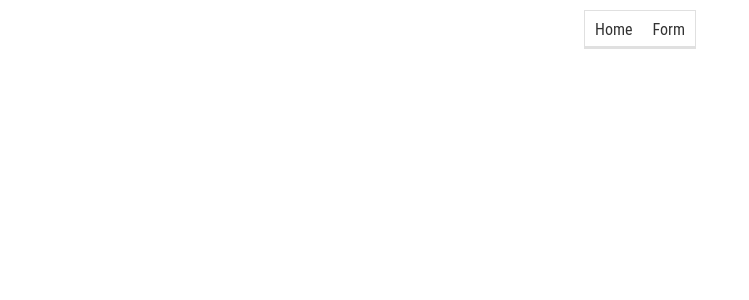
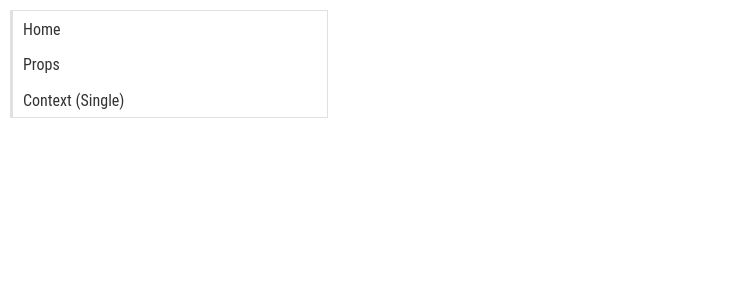
Before and after one commit to qroll/reaction, a React (Create React App) app: page / in a window 1280 px wide. Shown: the top 300 px of the page, without its empty margins (0-749 px from the left). Built offline with nearby package versions, Linux system fonts and the light colour scheme.

Commit message:
Tweak layout

```diff
--- a/src/components/Layout/NavBar.js
+++ b/src/components/Layout/NavBar.js
@@ -7,7 +7,8 @@ class NavBar extends React.Component {
     return (
       <StyledNavBar>
         <StyledLink to="/">Home</StyledLink>
-        <StyledLink to="/form">Form</StyledLink>
+        <StyledLink to="/order">Props</StyledLink>
+        <StyledLink to="/booking">Context (Single)</StyledLink>
       </StyledNavBar>
     );
   }
--- a/src/components/Layout/NavBar.styles.js
+++ b/src/components/Layout/NavBar.styles.js
@@ -6,10 +6,12 @@ import { GRAY, WHITE, ACCENT } from "src/styles";
 export const StyledNavBar = styled.nav`
   background-color: ${WHITE};
   border: 1px solid ${GRAY.LIGHTER};
-  border-bottom: 3px solid ${GRAY.LIGHTER};
+  border-left: 3px solid ${GRAY.LIGHTER};
   display: flex;
-  flex: 0 0 auto;
-  margin: 10px auto;
+  flex: 1 1 0;
+  flex-direction: column;
+  align-items: flex-start;
+  margin: 10px;
 `;
 
 export const StyledLink = styled(Link)`
@@ -19,8 +21,8 @@ export const StyledLink = styled(Link)`
   padding: 10px 10px 7px 10px;
 
   &:hover {
-    border-bottom: 3px solid ${ACCENT.PRIMARY_MUTED};
-    margin-bottom: -3px;
+    border-left: 3px solid ${ACCENT.PRIMARY_MUTED};
+    margin-left: -3px;
   }
 
   &:active {
--- a/src/components/Layout/index.js
+++ b/src/components/Layout/index.js
@@ -5,8 +5,12 @@ import NavBar from "./NavBar";
 
 const Wrapper = styled.div`
   display: flex;
-  flex-direction: column;
-  align-items: center;
+  flex-direction: row;
+  align-items: flex-start;
+`;
+
+const Content = styled.div`
+  flex: 3;
 `;
 
 class Layout extends React.Component {
@@ -14,7 +18,7 @@ class Layout extends React.Component {
     return (
       <Wrapper className="app">
         <NavBar />
-        {this.props.children}
+        <Content>{this.props.children}</Content>
       </Wrapper>
     );
   }
```
